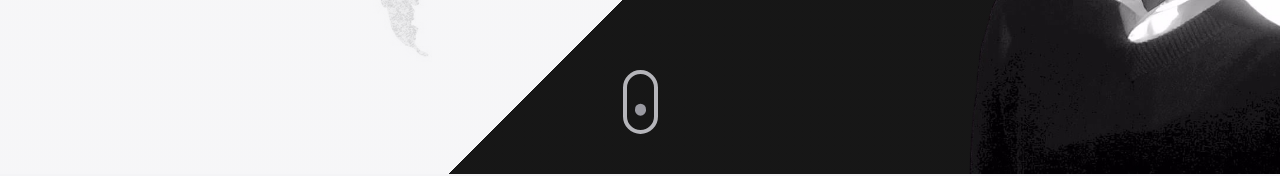
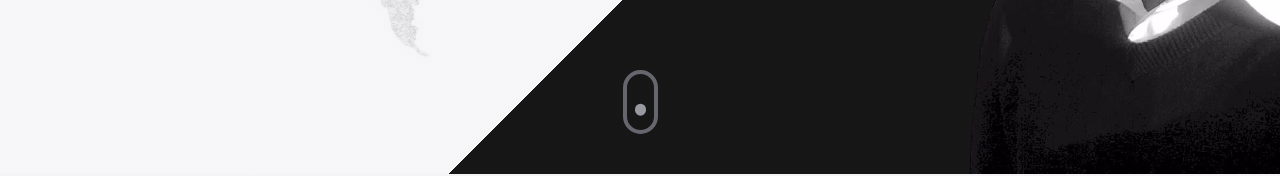
Before and after one commit to wessware/portfolio_24, a React (Vite) app: page / in a window 1280 px wide. Shown: the part 626-802 px from the top of the page. Built offline with nearby package versions, Linux system fonts and the light colour scheme.

Commit message:
fixed tailwind error

```diff
--- a/src/components/Hero.jsx
+++ b/src/components/Hero.jsx
@@ -62,8 +62,7 @@ const Hero = () => {
           flex justify-center items-center">
           <a href="#about">
             <div
-              className="w-[35px] h-[64px] rounded-3xl border-4
-            border-french border-dim flex
+              className="w-[35px] h-[64px] rounded-3xl border-4 border-dim flex
             justify-center items-start p-2">
               <motion.div
                 animate={{
```
